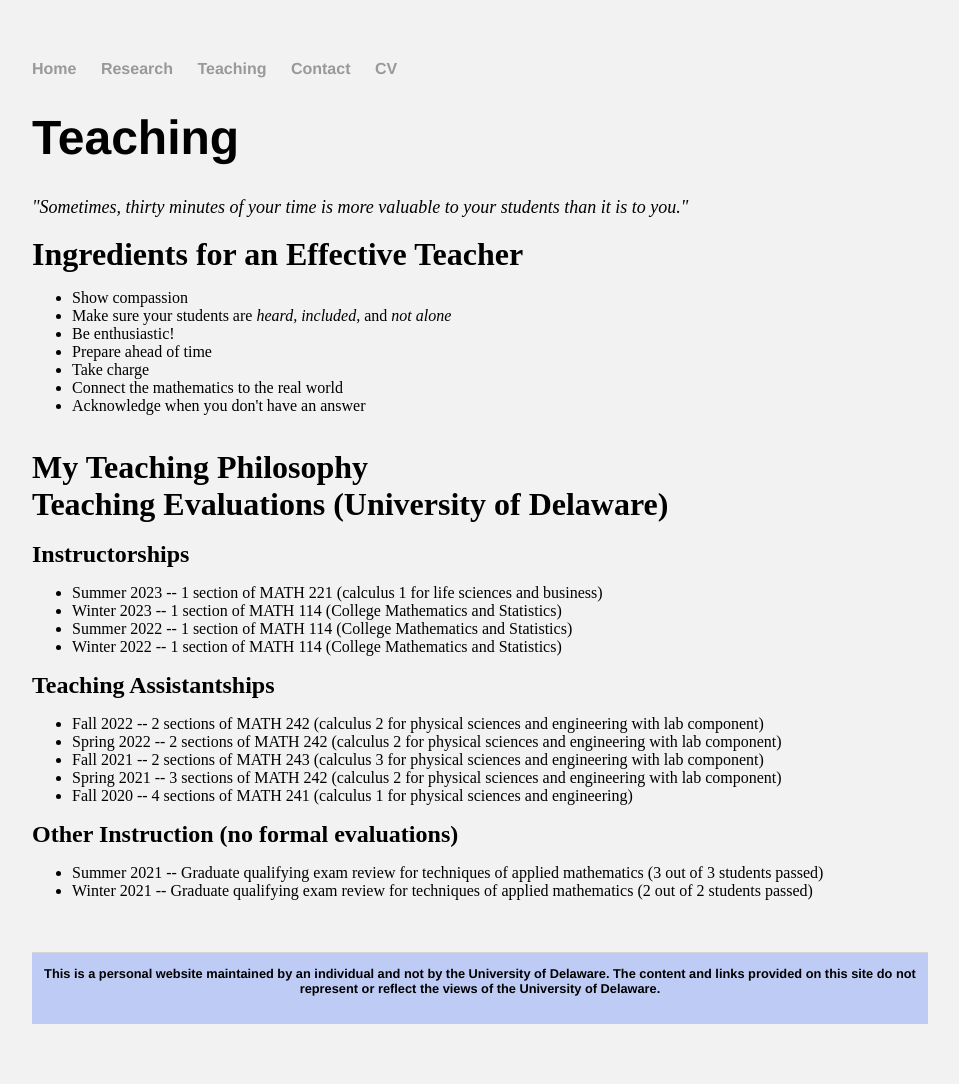
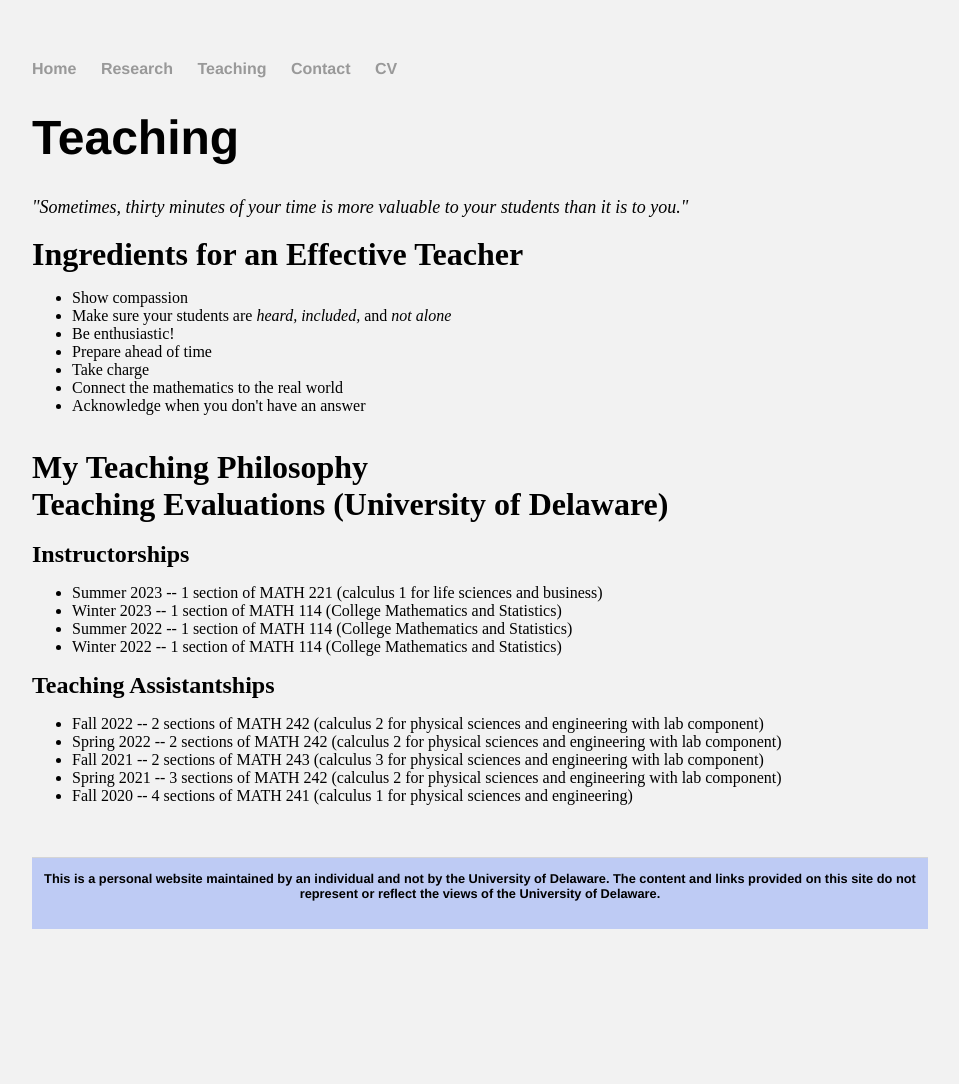
Before and after one commit to kataboh/kataboh.github.io, a Jekyll site: the page built from teaching.html, in a window 1280 px wide. Shown: the whole page, without its empty margins (160-1119 px from the left). Built offline with Jekyll 4.4.1, drawn with Linux system fonts in a browser that asks for light colours; after the commit the page ends 989 px from its top, so only the background shows below that.

Commit message:
teaching

```diff
--- a/teaching.html
+++ b/teaching.html
@@ -41,11 +41,6 @@ title: PK Kataboh's Homepage
 		<li>Fall 2020 -- 4 sections of MATH 241 (calculus 1 for physical sciences and engineering) </li>
 	</ul>
 
-	<font size="5"><b>Other Instruction (no formal evaluations)</b></font>
-	<ul>
-		<li>Summer 2021 -- Graduate qualifying exam review for techniques of applied mathematics (3 out of 3 students passed)</li>
-		<li>Winter 2021 -- Graduate qualifying exam review for techniques of applied mathematics (2 out of 2 students passed)</li>
-	</ul>
 	<br>
 	<br>
 
```
